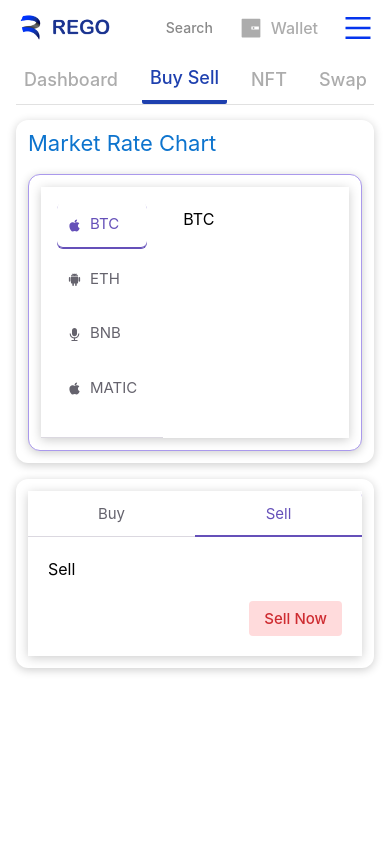
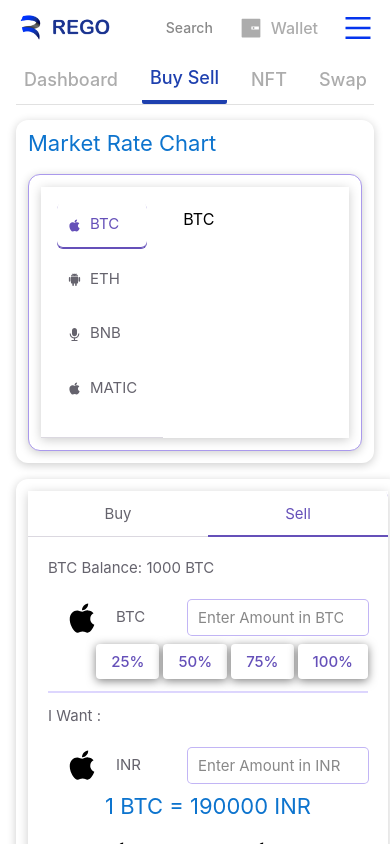
Before and after one commit to QuestGltAdmin/Rego-front, a React (Create React App) app: page /buy-crypto in a window 390 px wide. Both pictures are taken after a click on the tab "Sell". Built offline with nearby package versions, Linux system fonts and the light colour scheme.

Commit message:
buy-sell page sell tab done

```diff
--- a/src/pages/buy-crypto/index.tsx
+++ b/src/pages/buy-crypto/index.tsx
@@ -52,10 +52,10 @@ function Index() {
 
   return (
     <>
-      <div className="flex flex-col sm:grid sm:grid-cols-2 md:grid-cols-3 gap-4">
+      <div className="flex flex-col md:grid md:grid-cols-2 lg:grid-cols-3 gap-4">
 
         {/* Market Chart Box */}
-        <Box className=" p-3 rounded-xl h-max md:col-span-2">
+        <Box className=" p-3 rounded-xl h-max lg:col-span-2">
           <Heading3>Market Rate Chart</Heading3>
           <Box css={{ borderColor: violet.violet8 }} className=" p-3 rounded-xl border">
             <Tabs css={{ flexDirection: "row", width: "100%" }} defaultValue={selectedCoin.value} onValueChange={handleCoinChange} >
@@ -88,12 +88,14 @@ function Index() {
         </Box>
 
         {/* Buy And Sell Box */}
-        <Box className=" p-3 rounded-xl h-max">
+        <Box className=" p-3 rounded-xl h-max min-w-96">
           <Tabs css={{ width: "inherit" }} defaultValue="BUY">
             <TabsList aria-label="Manage your account">
               <TabsTrigger className='' value="BUY">Buy</TabsTrigger>
               <TabsTrigger value="SELL">Sell</TabsTrigger>
             </TabsList>
+
+            {/* Buy Tab Content */}
             <TabsContent value="BUY">
 
               <Text>INR Balance:{" 1000 "} INR</Text>
@@ -161,9 +163,46 @@ function Index() {
                 <Button variant="green">Buy Now</Button>
               </Flex>
             </TabsContent>
+
+            {/* Sell Tab Content */}
             <TabsContent value="SELL">
+              <Text>{selectedCoin?.name} Balance:{" 1000 "} {selectedCoin?.name}</Text>
+              <Flex className="items-center justify-between">
+                <Flex className="items-center">
+                  <selectedCoin.icon className="text-4xl mx-4" />
+                  <Text css={{ marginBottom: 0 }}>{selectedCoin?.name}</Text>
+                </Flex>
+                <Input css={{ maxWidth: "10rem" }} type="number" min={0} placeholder={`Enter Amount in ${selectedCoin?.name}`} />
+              </Flex>
+              <Flex className="gap-1 justify-end mt-2">
+                <Button>{"25%"}</Button>
+                <Button>{"50%"}</Button>
+                <Button>{"75%"}</Button>
+                <Button>{"100%"}</Button>
+              </Flex>
+              <hr className="border border-violet-200 my-3" />
+              <Text>I Want : </Text>
+              <Flex className="items-center justify-between">
+                <Flex className="items-center">
+                  <selectedCoin.icon className="text-4xl mx-4" />
+                  <Text css={{ marginBottom: 0 }}>{"INR"}</Text>
+                </Flex>
+                <Input css={{ maxWidth: "10rem" }} type="number" min={0} placeholder={`Enter Amount in INR`} />
+              </Flex>
 
-              Sell
+              <Flex className="flex-col">
+
+                <Heading3 className="self-center mt-3">1 {selectedCoin?.name} = {190000} INR</Heading3>
+                <Flex className="justify-center items-center gap-x-2">
+                  <selectedCoin.icon className="text-4xl" />
+                  <span className="text-xl font-bold text-blue-600">{selectedCoin?.name}</span>
+                  <DoubleArrowRightIcon className="w-10 h-10 text-violet-500" />
+
+                  <selectedCoin.icon className="text-4xl" />
+                  <span className="text-xl font-bold text-blue-600">INR</span>
+                </Flex>
+              </Flex>
+
               <Flex css={{ marginTop: 20, justifyContent: 'flex-end' }}>
                 <Button variant="red">Sell Now</Button>
               </Flex>
```
Lines whose indentation alone changed are shown as unchanged.
